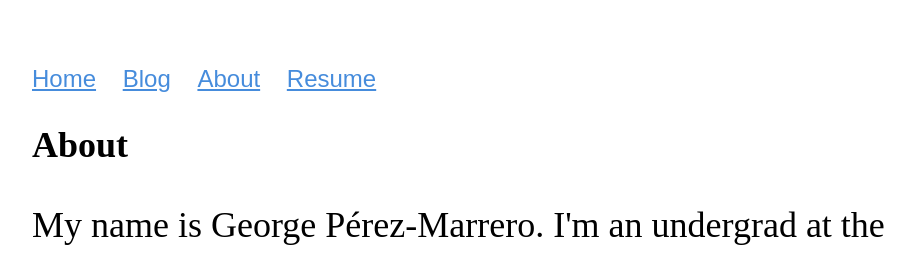
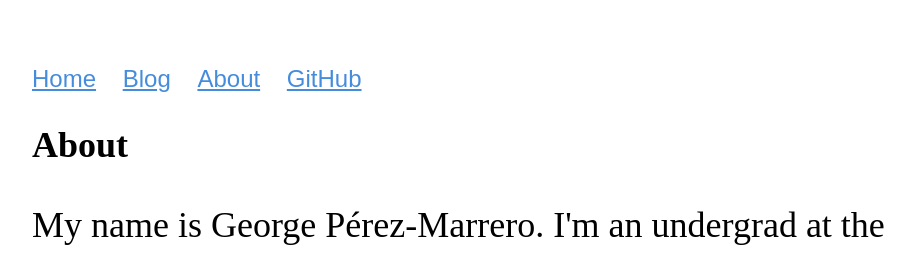
Before and after one commit to georgeperez/titanpointe.org, a Jekyll site: the page built from index.html, in a window 1280 px wide. Shown: the top 260 px of the page, without its empty margins (160-1075 px from the left). Built offline with Jekyll 4.4.1, drawn with Linux system fonts in a browser that asks for light colours.

Commit message:
Changed Resume link to GitHub

```diff
--- a/_layouts/default.html
+++ b/_layouts/default.html
@@ -13,7 +13,7 @@
         <li><a href="/">Home</a></li>
         <li><a href="/blog">Blog</a></li>
         <li><a href="/about">About</a></li>
-        <li><a href="/resume">Resume</a></li>
+        <li><a href="https://github.com/georgeperez">GitHub</a></li>
       </ul>
     </nav>
 
```
